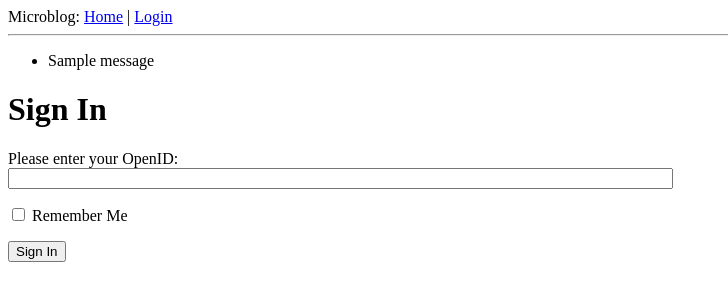
After one commit to borisyu/LearnPythonTheHardWay, a Flask app: page /login in a window 1280 px wide. The commit adds this page. Shown: the top 301 px of the page, without its empty margins (0-728 px from the left). Run offline with Flask 2, Linux system fonts and the light colour scheme; one stand-in notice (Sample message) is shown.

Commit message:
use webform

```diff
--- a/projects/microblog/app/__init__.py
+++ b/projects/microblog/app/__init__.py
@@ -1,5 +1,6 @@
 from flask import Flask
 
 app = Flask(__name__)
+app.config.from_object('config')
 
 from app import views
--- /dev/null
+++ b/projects/microblog/app/forms.py
@@ -0,0 +1,7 @@
+from flask.ext.wtf import Form
+from wtforms import StringField, BooleanField
+from wtforms.validators import DataRequired
+
+class LoginForm(Form):
+    openid = StringField('openid', validators=[DataRequired()])
+    remember_me = BooleanField('remember_me', default=False)
--- /dev/null
+++ b/projects/microblog/app/templates/base.html
@@ -0,0 +1,25 @@
+<!DOCTYPE html>
+<html lang="en">
+<head>
+    <meta charset="UTF-8">
+    {% if title %}
+    <title>{{title}} - microblog</title>
+    {% else %}
+    <title>microblog</title>
+    {% endif %}
+</head>
+<body>
+    <div>Microblog: <a href="/index">Home</a> | <a href="/login">Login</a></div>
+    <hr>
+    {% with messages = get_flashed_messages() %}
+        {% if messages %}
+        <ul>
+            {% for message in messages %}
+            <li>{{message}}</li>
+            {% endfor %}
+        </ul>
+        {% endif %}
+    {% endwith %}
+    {% block content %}{% endblock %}
+</body>
+</html>
--- /dev/null
+++ b/projects/microblog/app/templates/login.html
@@ -0,0 +1,15 @@
+<!-- extend from base layout -->
+{% extends "base.html" %}
+
+{% block content %}
+<h1>Sign In</h1>
+<form action="" method="post" name="login">
+    {{form.hidden_tag()}}
+    <p>
+        Please enter your OpenID:<br>
+        {{form.openid(size=80)}}<br>
+    </p>
+    <p>{{form.remember_me}} Remember Me</p>
+    <p><input type="submit" value="Sign In"></p>
+</form>
+{% endblock %}
--- a/projects/microblog/app/views.py
+++ b/projects/microblog/app/views.py
@@ -1,6 +1,8 @@
-from flask import render_template
+from flask import render_template, flash, redirect
 from app import app
+from .forms import LoginForm
 
+# index page
 @app.route('/')
 @app.route('/index')
 def index():
@@ -16,3 +18,12 @@ def index():
         }
     ]
     return render_template('index.html', title='Home', user=user, posts=posts)
+
+# login page
+@app.route('/login', methods=['GET', 'POST'])
+def login():
+    form = LoginForm()
+    if form.validate_on_submit():
+        flash('Login requested for OpenID="' + form.openid.data + '", remember_me=' + str(form.remember_me.data))
+        return redirect('/index')
+    return render_template('login.html', title='Sign In', form=form)
--- /dev/null
+++ b/projects/microblog/config.py
@@ -0,0 +1,2 @@
+CSRF_ENABLED = True
+SECRET_KEY = 'you-will-never-guess'
```
Also changed, not shown: projects/microblog/app/templates/index.html (+8 -16 lines).
